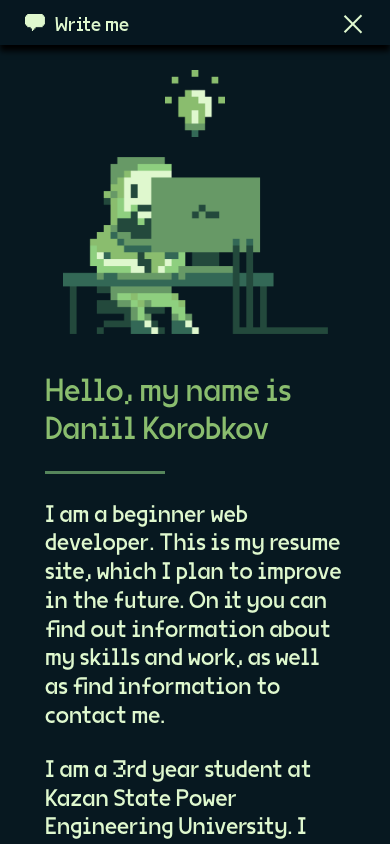
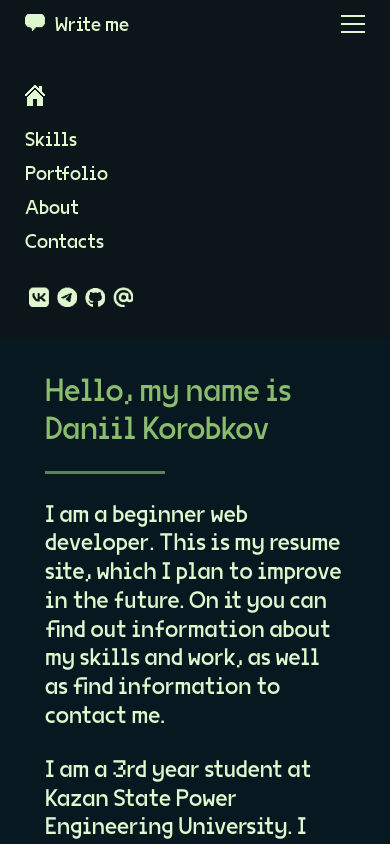
Before and after one commit to QKinda/Resume, a plain HTML site: page index.html in a window 390 px wide. Both pictures are taken after a click on the link "Write me". Shown: the top 844 px of the page. Drawn offline with nearby package versions, Linux system fonts and the light colour scheme; files whose address does not match are found by name.

Commit message:
mobile menu

```diff
--- a/assets/css/index_style.css
+++ b/assets/css/index_style.css
@@ -58,10 +58,6 @@ h6 {
 
     background: rgba(7, 24, 32, 0.97);
     position: fixed;
-}
-
-.header.active {
-    background: rgba(7, 24, 32, 0.97);
 }
 
 .header:after {
@@ -188,7 +184,7 @@ h6 {
     background-color: #DFF8CE;
     position: absolute;
 
-    transition: transform .2s linear;
+    transition: transform .25s linear;
 }
 
 .nav_toggle_item:before {
@@ -203,13 +199,12 @@ h6 {
     background: none;
 }
 
-.nav_toggle.active
-.nav_toggle_item:before {
+.nav_toggle.active .nav_toggle_item:before {
     transform-origin: left top;
     transform: rotate(45deg) translate3d(3px, -3px, 0px);
 }
-.nav_toggle.active
-.nav_toggle_item::after {
+
+.nav_toggle.active .nav_toggle_item::after {
     transform-origin: left bottom;
     transform: rotate(-45deg) translate3d(3px, 3px, 0px);
 
@@ -517,8 +512,8 @@ h6 {
 @media (max-width: 725px) {
 
     /* Header */
-    .header_inner {
-        /* background-color: #0B151A; */
+    .header.active {
+        background-color: #0B151A;
     }
 
     .mobile_icons {
@@ -527,6 +522,10 @@ h6 {
 
     .navigation {
         display: none;
+    }
+
+    .navigation.active {
+        display: block;
         position: absolute;
         flex-direction: column;
         align-items: flex-start;
@@ -537,6 +536,8 @@ h6 {
         top: 100%;
         left: 0;
         background-color: #0B151A;
+
+        transition: height .2s linear;
     }
 
     .navigation img {
@@ -553,6 +554,8 @@ h6 {
         padding: 5px 0px;
 
     }
+
+    .nav_link.active {}
 
     .nav_link:after {
         display: none;
--- /dev/null
+++ b/assets/scripts/app.js
@@ -0,0 +1,23 @@
+$(function () {
+    // Burger menu
+    $("#nav_toggle").on("click", function (event) {
+        event.preventDefault();
+        console.log(1);
+
+        $("#navigation").toggleClass("active");
+        $("#header").toggleClass("active");
+        $(this).toggleClass("active");
+    })
+
+    $('.nav_link').on('click', function () {
+
+        $("#header").toggleClass("active");
+        $("#navigation").toggleClass("active");
+    })
+
+    $('#icon_link').on('click', function () {
+
+        $("#header").toggleClass("active");
+        $("#navigation").toggleClass("active");
+    })
+});
--- a/index.html
+++ b/index.html
@@ -28,15 +28,15 @@
     </section> -->
 
 
-    <section class="header active">
+    <section class="header" id="header">
         <div class="container">
             <div class="header_inner">
                 <div class="write_me">
                     <img class="icon" src="assets/imgs/icons/Write_icon.png" alt="Write_icon">
                     <a class="nav_link" href="#">Write me</a>
                 </div>
-                <nav class="navigation">
-                    <img class="icon" src="assets/imgs/icons/Home_icon.png" alt="Home_icon">
+                <nav class="navigation" id="navigation">
+                    <img class="icon" id="icon_link" src="assets/imgs/icons/Home_icon.png" alt="Home_icon">
                     <a class="nav_link" href="#">Skills</a>
                     <a class="nav_link" href="#">Portfolio</a>
                     <a class="nav_link" href="#">About</a>
@@ -55,7 +55,7 @@
                     </div>
                 </nav>
                 <div class="right_space">
-                    <button class="nav_toggle active" type="button">
+                    <button class="nav_toggle" id="nav_toggle" type="button">
                         <span class="nav_toggle_item"></span>
                     </button>
                 </div>
@@ -112,7 +112,10 @@
         </div>
     </section>
 
+    <script src="https://ajax.googleapis.com/ajax/libs/jquery/3.6.1/jquery.min.js"></script>
+    <script src="assets/scripts/app.js"></script>
     <script src="assets/scripts/preloader.js"></script>
+
 </body>
 
 </html>
```
